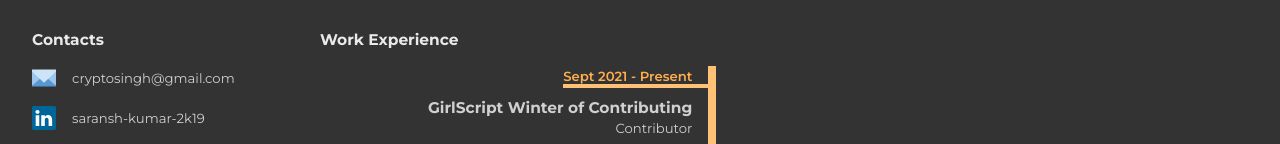
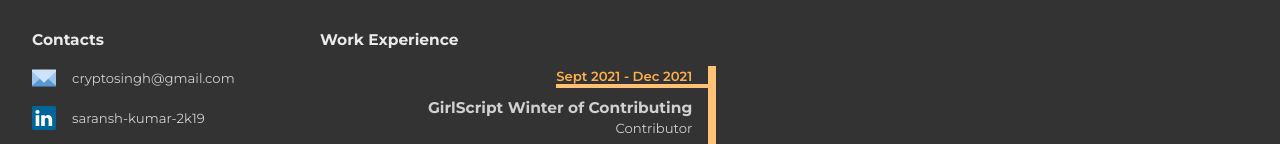
Before and after one commit to CryptoSingh1337/cryptosingh1337.github.io, a Vue app: page / in a window 1280 px wide. Shown: the part 403-547 px from the top of the page. Built offline with nearby package versions, Linux system fonts and the light colour scheme; no server answers.

Commit message:
updated Experience

```diff
--- a/src/components/content/ExperienceBlock.vue
+++ b/src/components/content/ExperienceBlock.vue
@@ -1,7 +1,7 @@
 <template>
   <div class="work-experience-block work-experience-block--left">
     <span class="work-experience-period work-experience-period--left"
-      >Sept 2021 - Present</span
+      >Sept 2021 - Dec 2021</span
     >
     <div class="work-experience-info work-experience-info--left">
       <a
```
Also changed, not shown: 1 other file (tests, documents, lock files or other folders).
